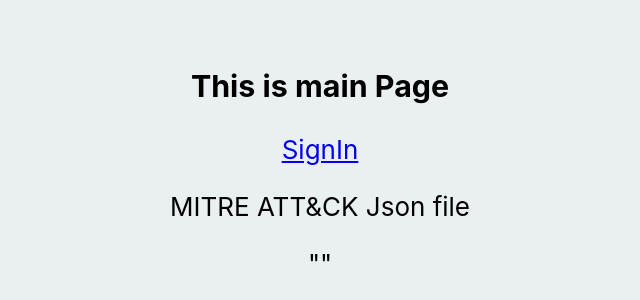
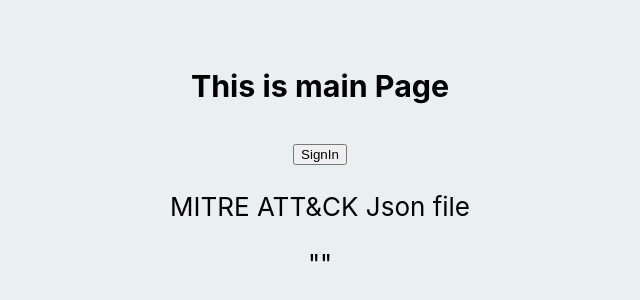
Before and after one commit to Hataeju/0xarmoury, a React (Create React App) app in the folder frontend/: page / in a window 1280 px wide. Shown: the part 242-542 px from the top of the page, without its empty margins (320-960 px from the left). Built offline with nearby package versions, Linux system fonts and the light colour scheme; no server answers.

Commit message:
modify login Page

```diff
--- a/frontend/src/mainPage.js
+++ b/frontend/src/mainPage.js
@@ -17,7 +17,9 @@
             <header className="App-header">
                 <h3>This is main Page</h3>
 
-                <Link to = './SignIn'>SignIn</Link>
+                <Link to = './SignIn'>
+                    <button>SignIn</button>
+                </Link>
 
                 <p>
                     MITRE ATT&CK Json file
```
